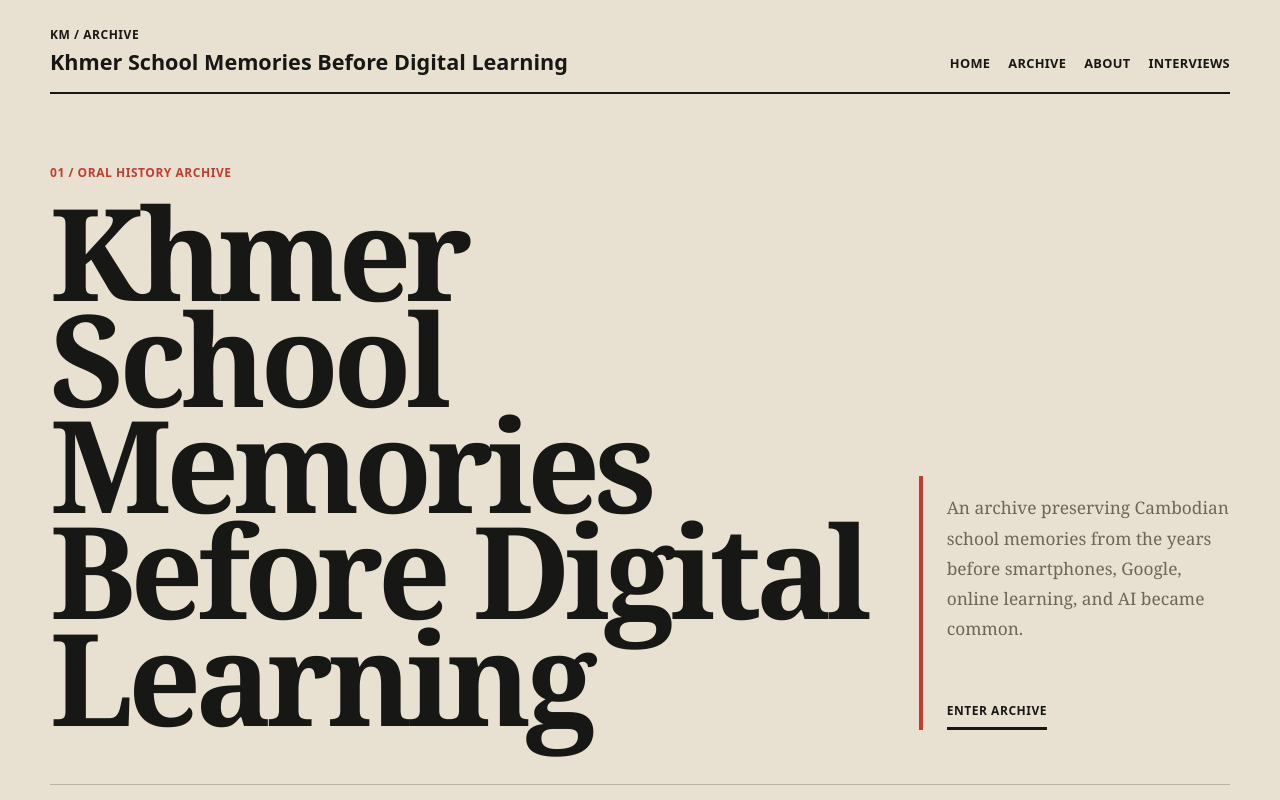
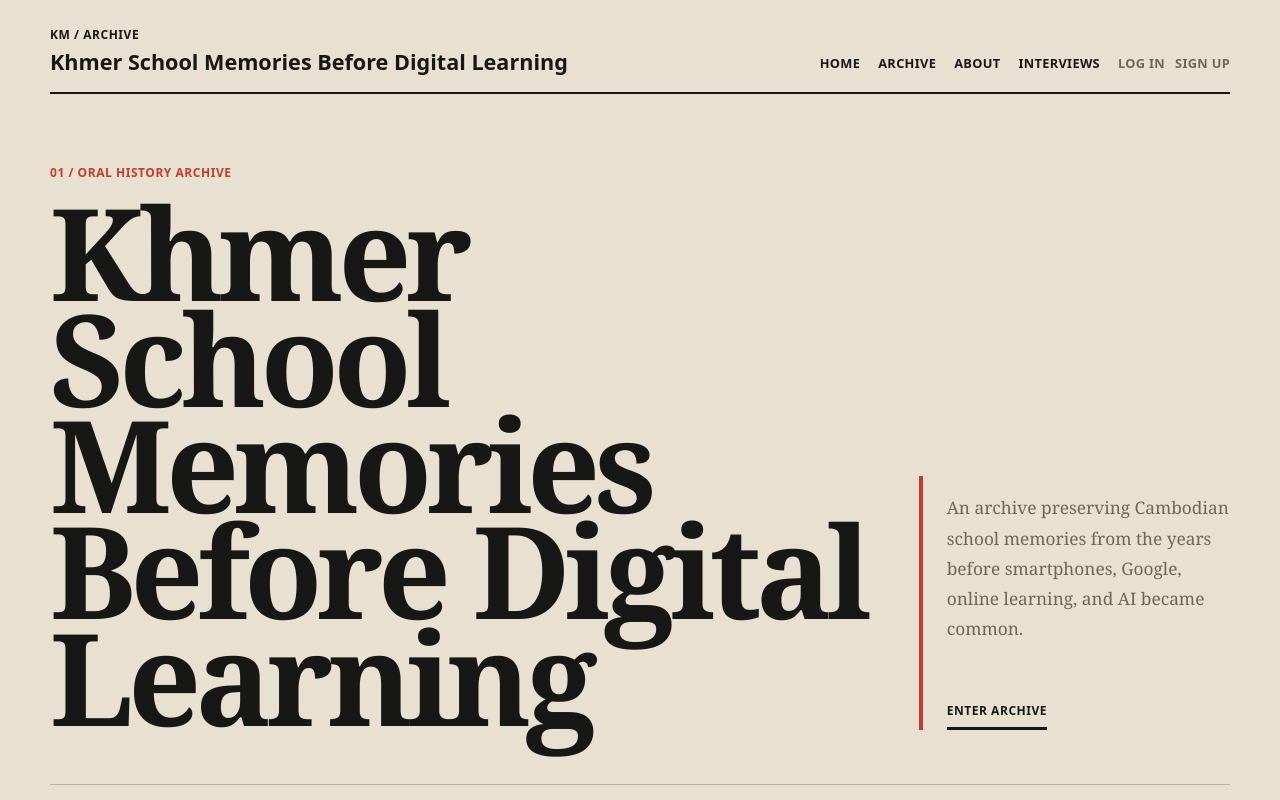
Before and after one commit to tokata453/Khmer-School-Memory-Archive, a Next.js app: page / in a window 1280 px wide. Shown: the top 800 px of the page. Built offline with nearby package versions, Linux system fonts and the light colour scheme; no server answers.

Commit message:
[AI-assisted] Show auth state in header

```diff
--- a/app/globals.css
+++ b/app/globals.css
@@ -113,6 +113,19 @@ a {
 .text-link:focus-visible {
   color: var(--vermilion);
   border-color: var(--vermilion);
+}
+
+.auth-status {
+  display: flex;
+  flex-wrap: wrap;
+  gap: 10px;
+  align-items: center;
+  color: var(--muted);
+}
+
+.logout-button {
+  padding: 5px 8px;
+  font-size: 0.68rem;
 }
 
 .hero-section {
--- /dev/null
+++ b/components/LogoutButton.js
@@ -0,0 +1,24 @@
+"use client";
+
+import { useRouter } from "next/navigation";
+import { useState } from "react";
+import { createClient } from "../lib/supabase/client.js";
+
+export default function LogoutButton() {
+  const router = useRouter();
+  const [isLoggingOut, setIsLoggingOut] = useState(false);
+
+  async function handleLogout() {
+    setIsLoggingOut(true);
+    const supabase = createClient();
+    await supabase.auth.signOut();
+    router.push("/");
+    router.refresh();
+  }
+
+  return (
+    <button className="logout-button" type="button" onClick={handleLogout} disabled={isLoggingOut}>
+      {isLoggingOut ? "Logging out..." : "Log out"}
+    </button>
+  );
+}
--- a/components/SiteHeader.js
+++ b/components/SiteHeader.js
@@ -1,13 +1,18 @@
 import Link from "next/link";
 import collection from "../collection.config.js";
+import LogoutButton from "./LogoutButton.js";
+import { createClient } from "../lib/supabase/server.js";
 
-export default function SiteHeader() {
+export default async function SiteHeader() {
   const links = [
     ["Home", "/"],
     ["Archive", "/archive"],
     ["About", "/about"],
     ["Interviews", "/interviews"],
   ];
+  const supabase = await createClient();
+  const { data } = supabase ? await supabase.auth.getUser() : { data: { user: null } };
+  const user = data.user;
 
   return (
     <header className="site-header">
@@ -21,6 +26,17 @@ export default function SiteHeader() {
             {label}
           </Link>
         ))}
+        {user ? (
+          <span className="auth-status">
+            <span>{user.email}</span>
+            <LogoutButton />
+          </span>
+        ) : (
+          <span className="auth-status">
+            <Link href="/login">Log in</Link>
+            <Link href="/signup">Sign up</Link>
+          </span>
+        )}
       </nav>
     </header>
   );
```
